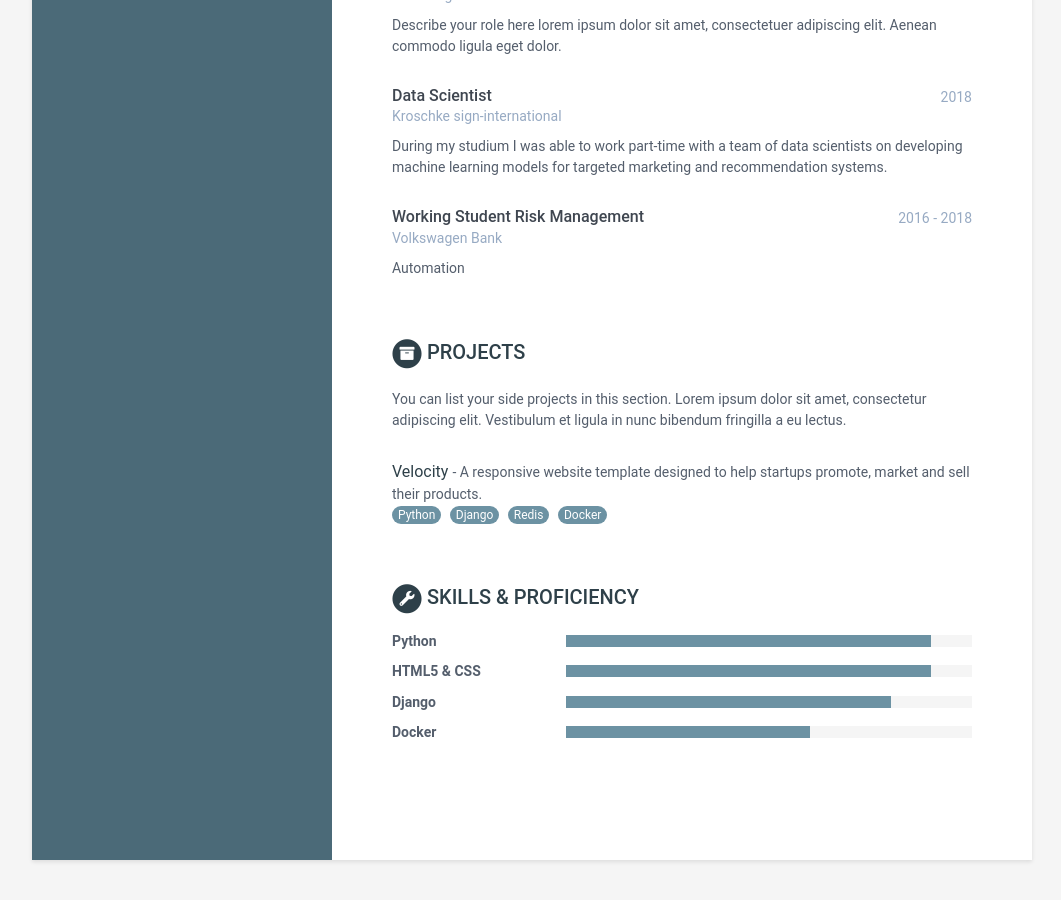
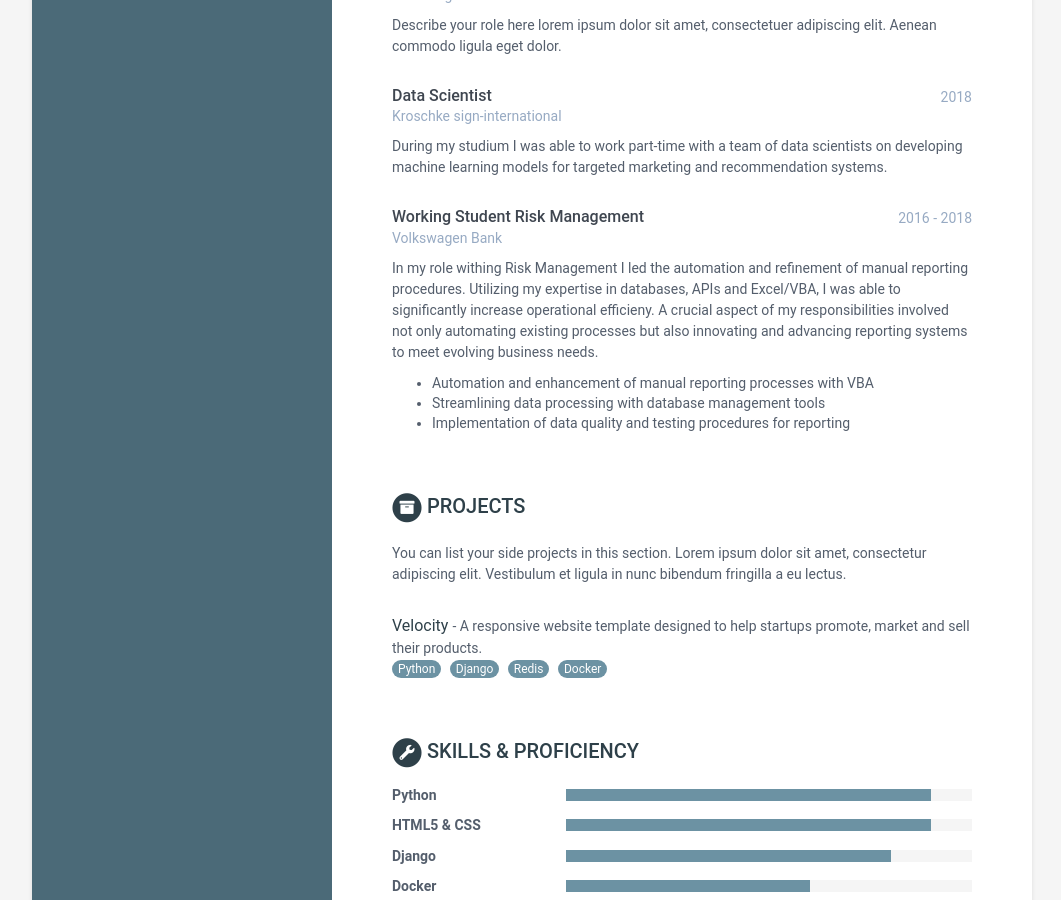
Before and after one commit to acrede/acrede.github.io, a Jekyll site: the page built from index.html, in a window 1280 px wide and 900 px high, scrolled down 1554 px. Shown: the whole window, without its empty margins (108-1169 px from the left). Built offline with Jekyll 4.4.1, drawn with Linux system fonts in a browser that asks for light colours.

Commit message:
Working student added

```diff
--- a/_data/data.yml
+++ b/_data/data.yml
@@ -152,7 +152,16 @@ experiences:
         time: 2016 - 2018
         company: Volkswagen Bank
         details: |
-          Automation
+          In my role withing Risk Management I led the automation and refinement of
+          manual reporting procedures. Utilizing my expertise in databases, APIs and
+          Excel/VBA, I was able to significantly increase operational efficieny.
+          A crucial aspect of my responsibilities involved not only automating existing
+          processes but also innovating and advancing reporting systems to meet evolving
+          business needs.
+
+            - Automation and enhancement of manual reporting processes with VBA
+            - Streamlining data processing with database management tools
+            - Implementation of data quality and testing procedures for reporting
 
 # certifications:
 #       title: Certifications
```
